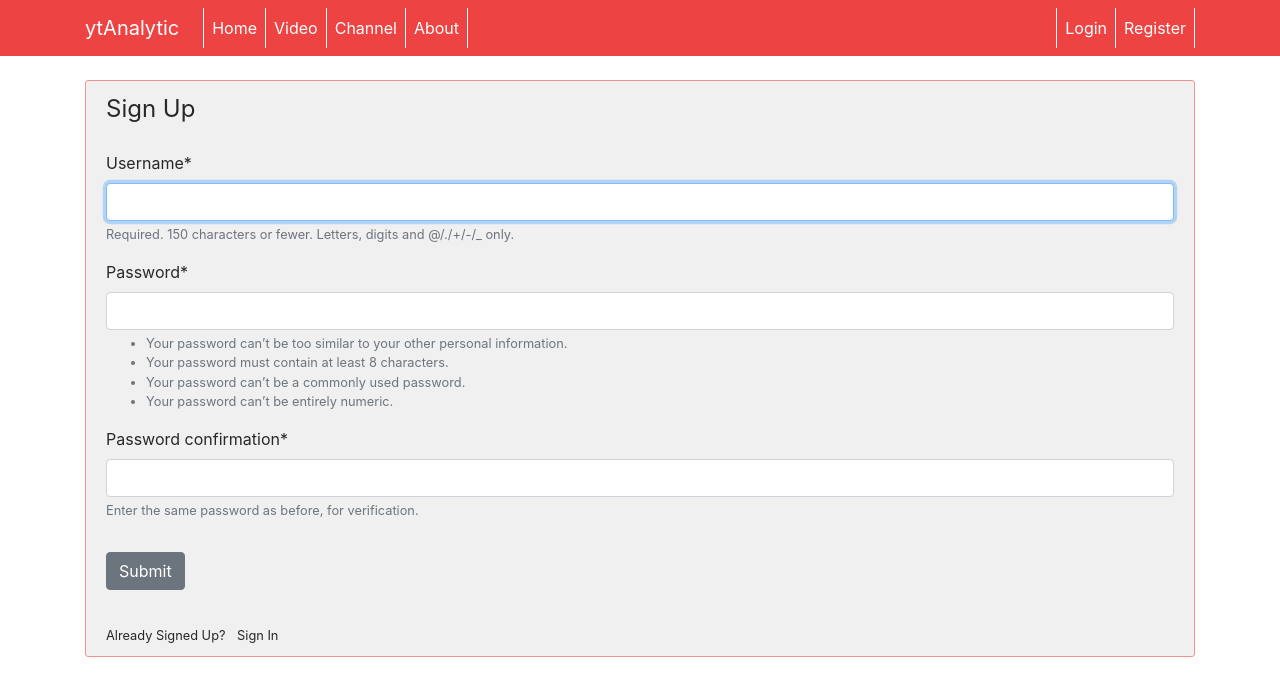
After one commit to westkw/ytAnalytic, a Django app: page /register/ in a window 1280 px wide. The commit adds this page. Shown: the top 696 px of the page. Run offline with Django 3.2, Linux system fonts and the light colour scheme; parts of the project's set-up code (start-up, migrations or seed data) failed here and were passed over; some libraries are stand-ins or nearby versions.

Commit message:
Finished registration form

```diff
--- a/Web/django/mysite/mysite/settings.py
+++ b/Web/django/mysite/mysite/settings.py
@@ -39,6 +39,7 @@ ALLOWED_HOSTS = []
 INSTALLED_APPS = [
     'users.apps.UsersConfig',
     'ytAnalytic.apps.YtanalyticConfig',
+    'crispy_forms',
     'django.contrib.admin',
     'django.contrib.auth',
     'django.contrib.contenttypes',
@@ -136,3 +137,5 @@ STATIC_URL = '/static/'
 YOUTUBE_API_KEY = api
 
 X_FRAME_OPTIONS = 'SAMEORIGIN'
+
+CRISPY_TEMPLATE_PACK = 'bootstrap4'
--- a/Web/django/mysite/mysite/urls.py
+++ b/Web/django/mysite/mysite/urls.py
@@ -15,8 +15,10 @@ Including another URLconf
 """
 from django.contrib import admin
 from django.urls import path, include
+from users import views as user_views
 
 urlpatterns = [
     path('admin/', admin.site.urls),
+    path('register/', user_views.register, name='register'),
     path('', include('ytAnalytic.urls'))
 ]
--- /dev/null
+++ b/Web/django/mysite/users/forms.py
@@ -0,0 +1,2 @@
+from django import forms
+from django.contrib.auth.models import User
--- /dev/null
+++ b/Web/django/mysite/users/templates/users/register.html
@@ -0,0 +1,22 @@
+{% extends "ytAnalytic/base.html" %}
+{% load crispy_forms_tags %}
+{% block content %}
+    <div class="content-section text-left">
+        <form method="POST">
+            {% csrf_token %}
+            <fieldset class="form-group">
+                <legend class="mb-4">Sign Up</legend>
+                {{ form|crispy }}
+            </fieldset>
+            <div class="form-group">
+                <button class="btn btn-secondary" type="submit">Submit</button>
+            </div>
+        </form>
+        <div class="pt-3">
+            <small>
+                Already Signed Up?
+                <a class="ml-2" href="#">Sign In</a>
+            </small>
+        </div>
+    </div>
+{% endblock content %}
--- a/Web/django/mysite/users/views.py
+++ b/Web/django/mysite/users/views.py
@@ -1,6 +1,19 @@
-from django.shortcuts import render
+from django.shortcuts import render, redirect
 from django.contrib.auth.forms import UserCreationForm
+from django.contrib import messages
 
 # Create your views here.
 def register(request):
-    form = UserCreationForm()
+    if request.method == 'POST':
+        form = UserCreationForm(request.POST)
+        if form.is_valid():
+            form.save()
+            username = form.cleaned_data.get('username')
+            messages.success(request, 'Account created!')
+            return redirect('ytAnalytic-home')
+    else:
+        form = UserCreationForm()
+    context = {
+        'form' : form
+    }
+    return render(request, 'users/register.html', context)
--- a/Web/django/mysite/ytAnalytic/templates/ytAnalytic/base.html
+++ b/Web/django/mysite/ytAnalytic/templates/ytAnalytic/base.html
@@ -46,9 +46,14 @@
     </header>
     <main role="main" class="container">
         <div class="text-center">
-            <!-- <div class="col-md-8"> -->
+          {% if messages %}
+            {% for message in messages %}
+              <div class="alert alert-{{ message.tags }}">
+                {{ message }}
+              </div>
+            {% endfor %}
+          {% endif %}
             {% block content %}{% endblock %}
-            <!-- </div> -->
         </div>
     </main>
 
```
Also changed, not shown: Web/django/mysite/ytAnalytic/static/ytAnalytic/wordcloud.png.
